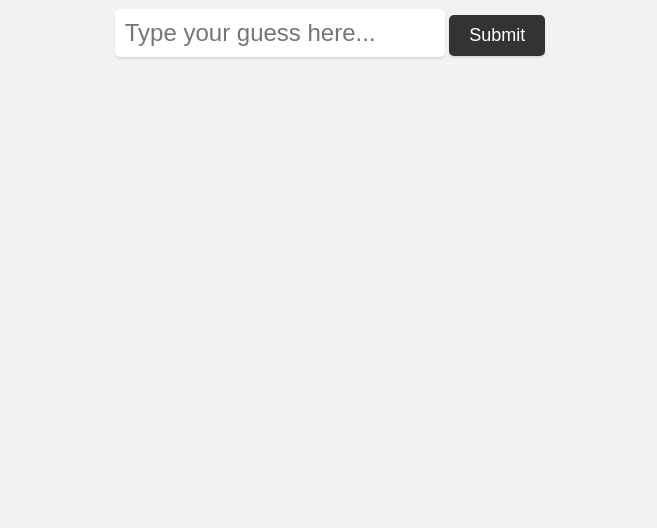
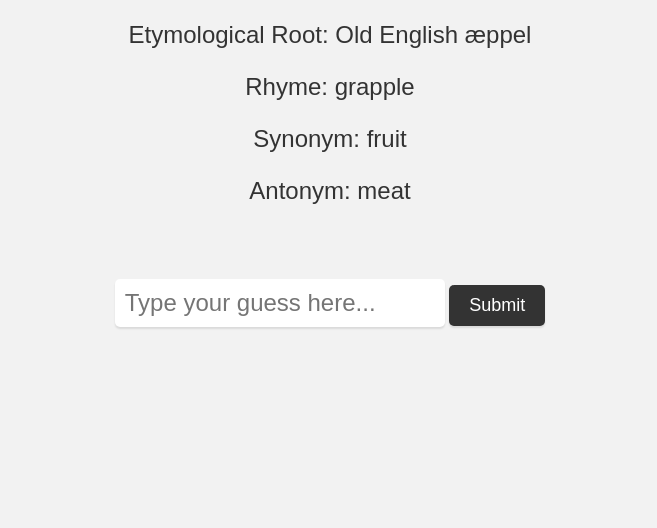
Before and after one commit to zandervonn/etymodle, a plain HTML site: page index.html in a window 1280 px wide. Shown: the part 272-800 px from the top of the page, without its empty margins (310-967 px from the left). Drawn offline with Linux system fonts and the light colour scheme.

Commit message:
Update index.html
changes to be etymology based

```diff
--- a/index.html
+++ b/index.html
@@ -1,7 +1,7 @@
 <!DOCTYPE html>
 <html>
 <head>
-	<title>Wordle Quiz</title>
+	<title>Etymology Wordle Quiz</title>
 	<style>
 		body {
 			font-family: Arial, sans-serif;
@@ -19,10 +19,9 @@
 			color: #333;
 		}
 
-		#wordle {
+		#categories {
 			margin-top: 50px;
-			font-size: 36px;
-			font-weight: bold;
+			font-size: 24px;
 			color: #333;
 		}
 
@@ -51,49 +50,53 @@
 	</style>
 </head>
 <body>
-	<h1>Guess the Wordle!</h1>
-	<p>Guess the five-letter word:</p>
-	<div id="wordle"></div>
-	<input type="text" id="guess" maxlength="5" placeholder="Type your guess here...">
+	<h1>Guess the Word with Etymology Clues!</h1>
+	<p>Here are some clues about the word:</p>
+	<div id="categories"></div>
+	<input type="text" id="guess" maxlength="15" placeholder="Type your guess here...">
 	<button id="submit">Submit</button>
 
 	<script>
-		// Array of possible words
-		var words = ['apple', 'happy', 'crazy', 'silly', 'sunny'];
+		// Array of possible words with etymology clues
+		var words = [
+			{
+				word: 'apple',
+				length: '5',
+				type: 'noun',
+				root: 'Old English æppel',
+				rhyme: 'grapple',
+				synonym: 'fruit',
+				antonym: 'meat'
+			},
+			// Add more words with etymology clues here
+		];
 
 		// Choose a random word from the array
-		var word = words[Math.floor(Math.random() * words.length)];
+		var wordObj = words[Math.floor(Math.random() * words.length)];
 
-		// Display the Wordle
-		var wordle = '';
-		for (var i = 0; i < word.length; i++) {
-			wordle += '-';
-		}
-		document.getElementById('wordle').innerHTML = wordle;
+		// Display the etymology clues
+		var categories = `
+			<p>Length: ${wordObj.length}</p>
+			<p>Type: ${wordObj.type}</p>
+			<p>Etymological Root: ${wordObj.root}</p>
+			<p>Rhyme: ${wordObj.rhyme}</p>
+			<p>Synonym: ${wordObj.synonym}</p>
+			<p>Antonym: ${wordObj.antonym}</p>
+		`;
+		document.getElementById('categories').innerHTML = categories;
 
 		// Handle guess submission
 		var submitButton = document.getElementById('submit');
 		var guessInput = document.getElementById('guess');
 		submitButton.onclick = function() {
 			var guess = guessInput.value.toLowerCase();
-			if (guess.length !== 5) {
-				alert('Please enter a five-letter word.');
-				return;
-			}
-			if (guess === word) {
+			if (guess === wordObj.word) {
 				alert('Congratulations, you guessed the word!');
 				return;
+			} else {
+				alert('Incorrect guess. Try again!');
+				guessInput.value = '';
 			}
-			var newWordle = '';
-			for (var i = 0; i < word.length; i++) {
-				if (guess.indexOf(word[i]) !== -1) {
-					newWordle += word[i];
-				} else {
-					newWordle += '-';
-				}
-			}
-			document.getElementById('wordle').innerHTML = newWordle;
-			guessInput.value = '';
 		};
 	</script>
 </body>
```
